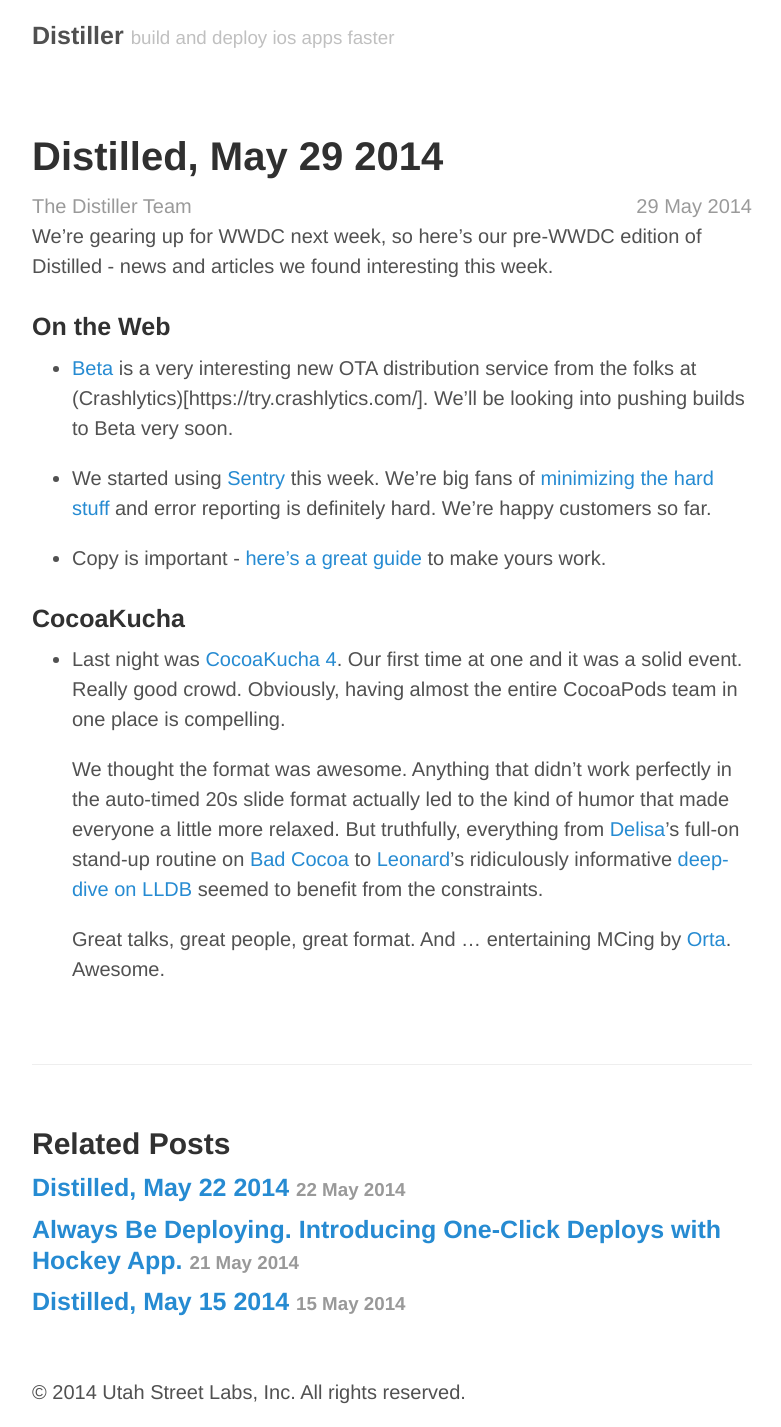
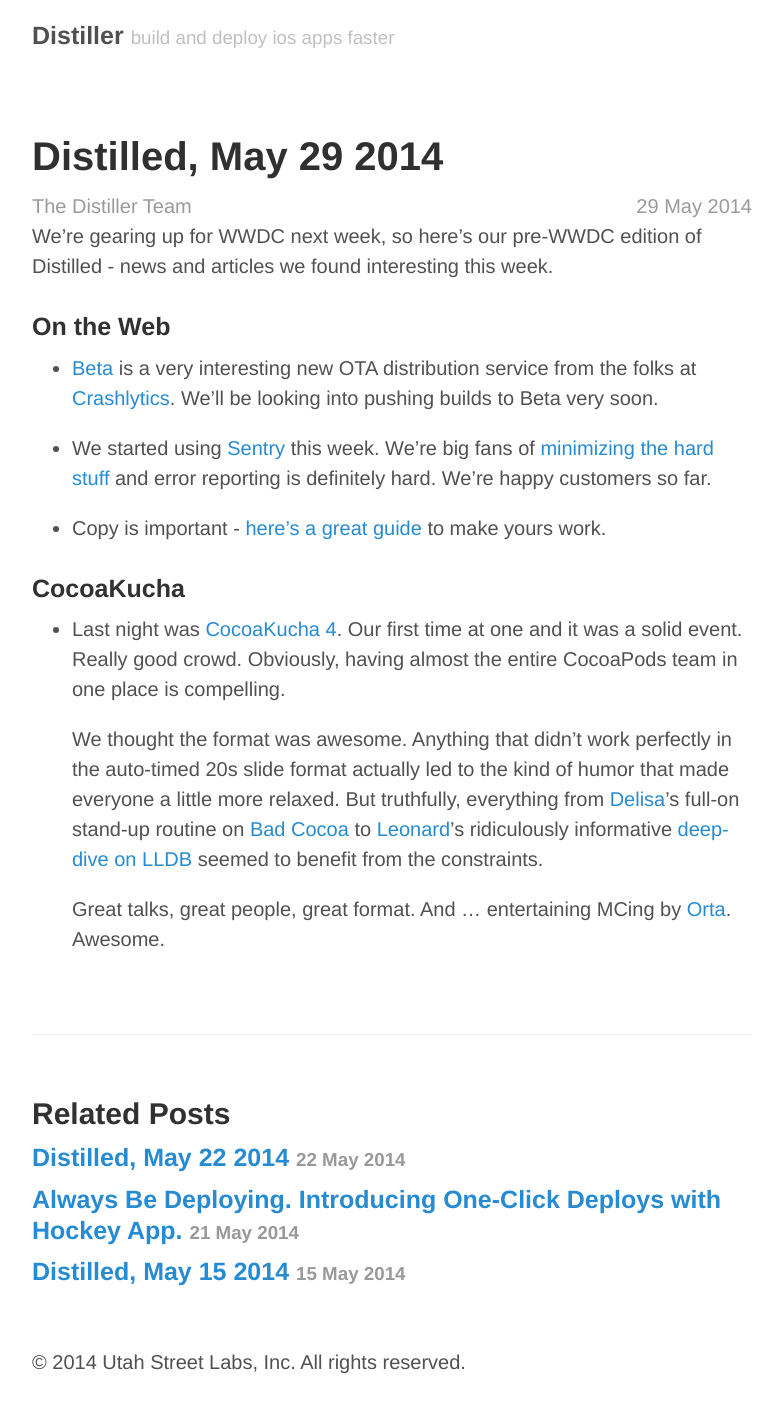
Before and after one commit to distiller/blog.distiller.io, a Jekyll site: the page built from _posts/2014-05-29-distilled-5-29-2014.md, in a window 1280 px wide. Shown: the whole page, without its empty margins (248-1029 px from the left). Built offline with Jekyll 4.4.1, drawn with Linux system fonts in a browser that asks for light colours; Markdown is read by kramdown in place of the engine named in the settings; after the commit the page ends 1397 px from its top, so only the background shows below that.

Commit message:
fix link

```diff
--- a/_posts/2014-05-29-distilled-5-29-2014.md
+++ b/_posts/2014-05-29-distilled-5-29-2014.md
@@ -11,7 +11,7 @@
 
 - [Beta](http://www.crashlytics.com/blog/launching-beta-by-crashlytics/)
   is a very interesting new OTA distribution service from the folks at
-  (Crashlytics)[https://try.crashlytics.com/]. We'll be looking into
+  [Crashlytics](https://try.crashlytics.com/). We'll be looking into
   pushing builds to Beta very soon.
 
 - We started using [Sentry](https://www.getsentry.com/welcome/) this
```
